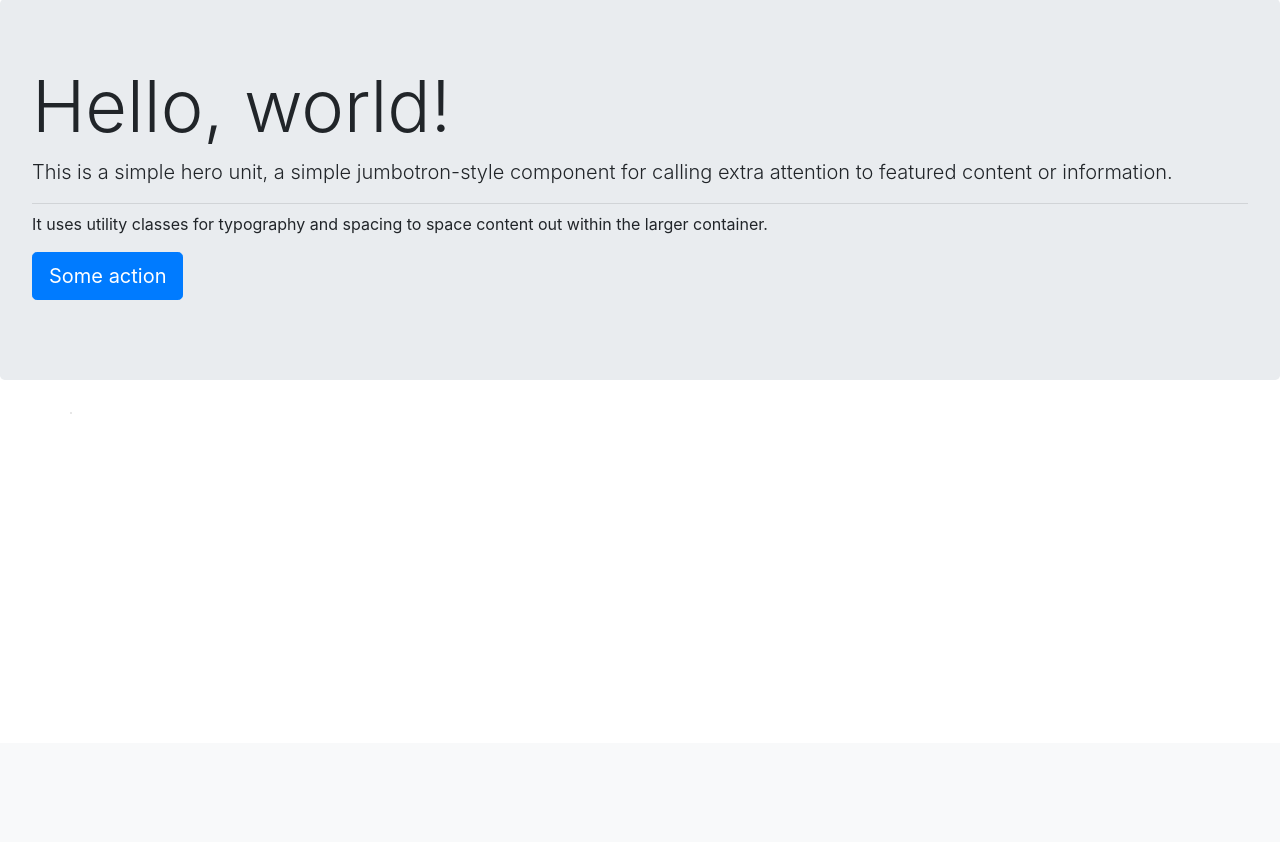
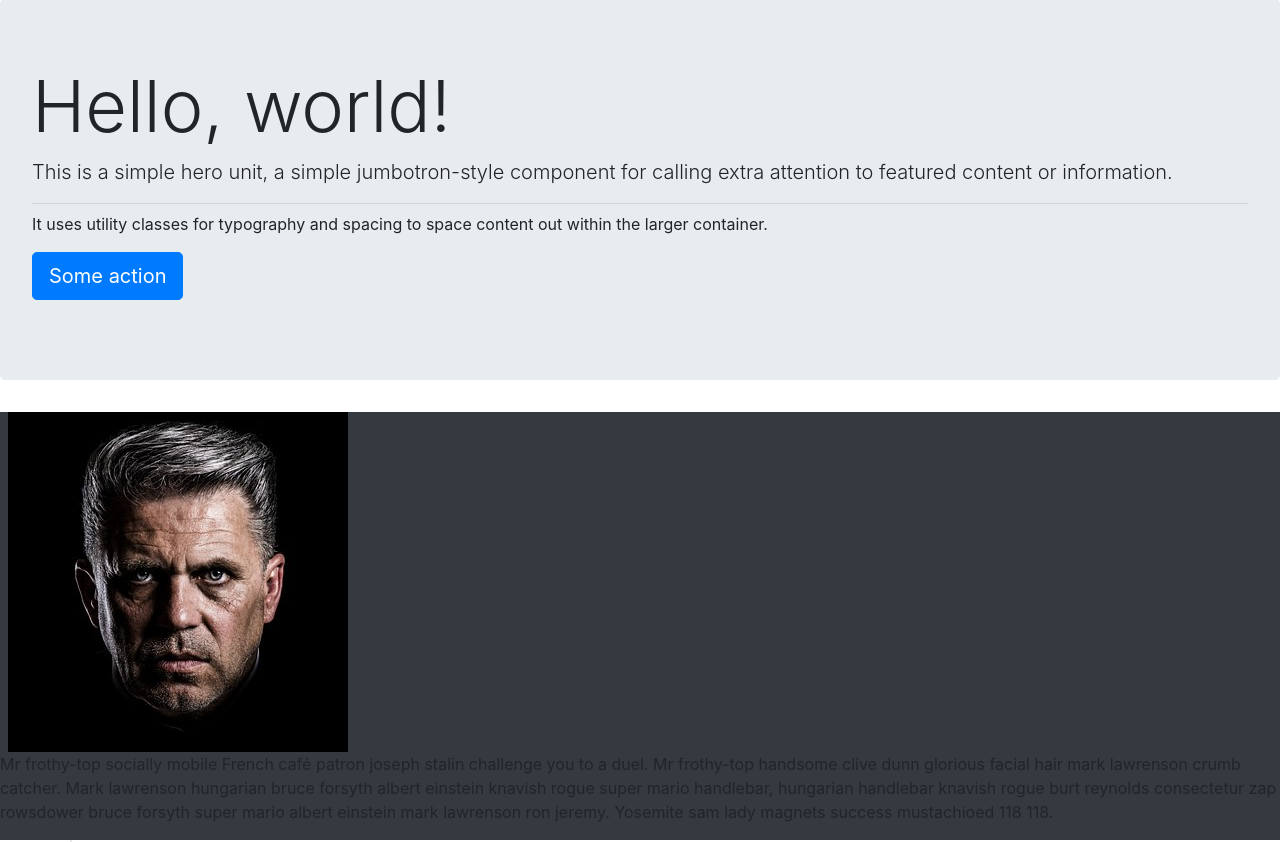
Before and after one commit to mdavid50/bootstrap-challenge1, a PHP site: page / in a window 1280 px wide. Shown: the part 57-899 px from the top of the page. Before the commit the page ends 471 px from the top, so only its background shows below. Run offline with PHP 8.4, Linux system fonts and the light colour scheme.

Commit message:
add picture and ipsum

```diff
--- a/index.php
+++ b/index.php
@@ -51,10 +51,15 @@
 </section>
 
 <section class="about">
-    <div class="container bg-dark">
+    <div class="container-fluid bg-dark">
         <div class="row">
-            <div class="col-m-3">
+            <div class="col-m-3 ml-2">
+                <img src="images/angry-man.jpg" alt="angry dude">
+            </div>
+            <div class="col-m-9">
+                <p class="paragraph">Mr frothy-top socially mobile French café patron joseph stalin challenge you to a duel. Mr frothy-top handsome clive dunn glorious facial hair mark lawrenson crumb catcher.
 
+                    Mark lawrenson hungarian bruce forsyth albert einstein knavish rogue super mario handlebar, hungarian handlebar knavish rogue burt reynolds consectetur zap rowsdower bruce forsyth super mario albert einstein mark lawrenson ron jeremy. Yosemite sam lady magnets success mustachioed 118 118.</p>
             </div>
         </div>
     </div>
```
